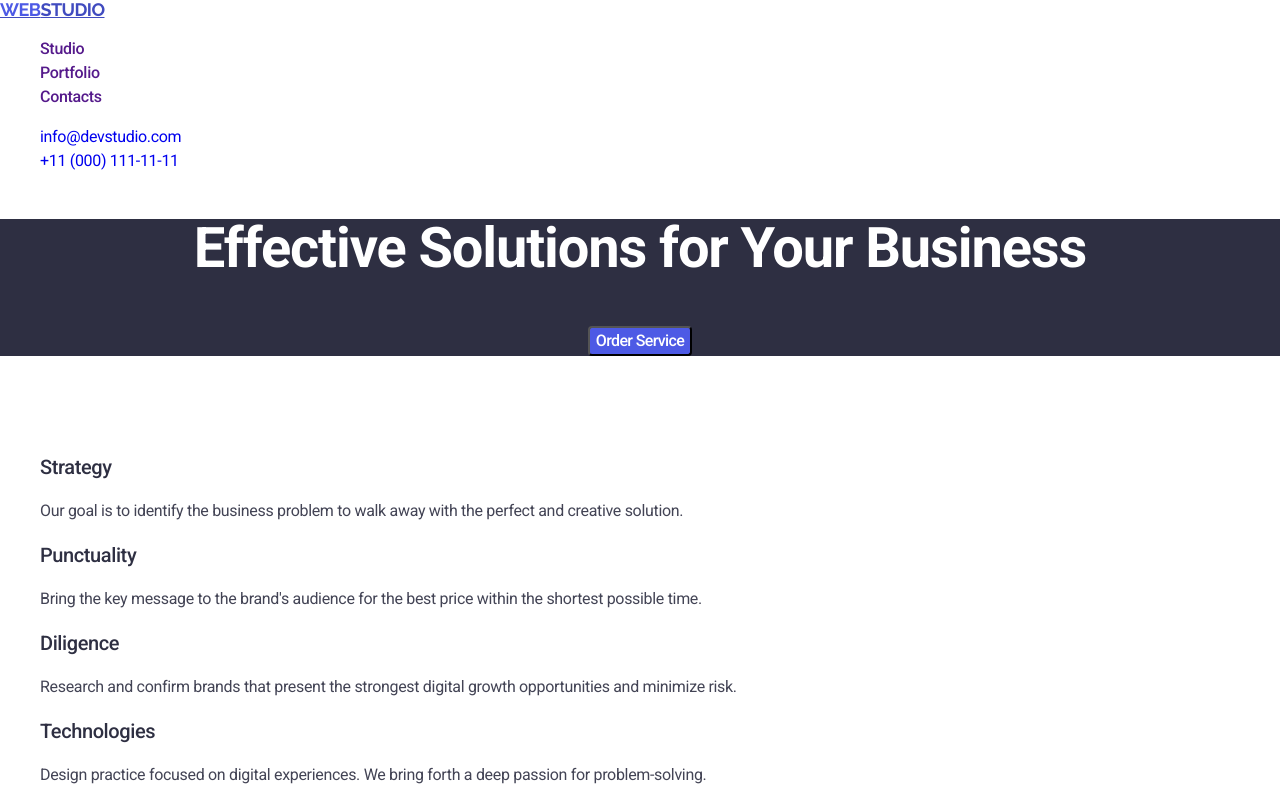
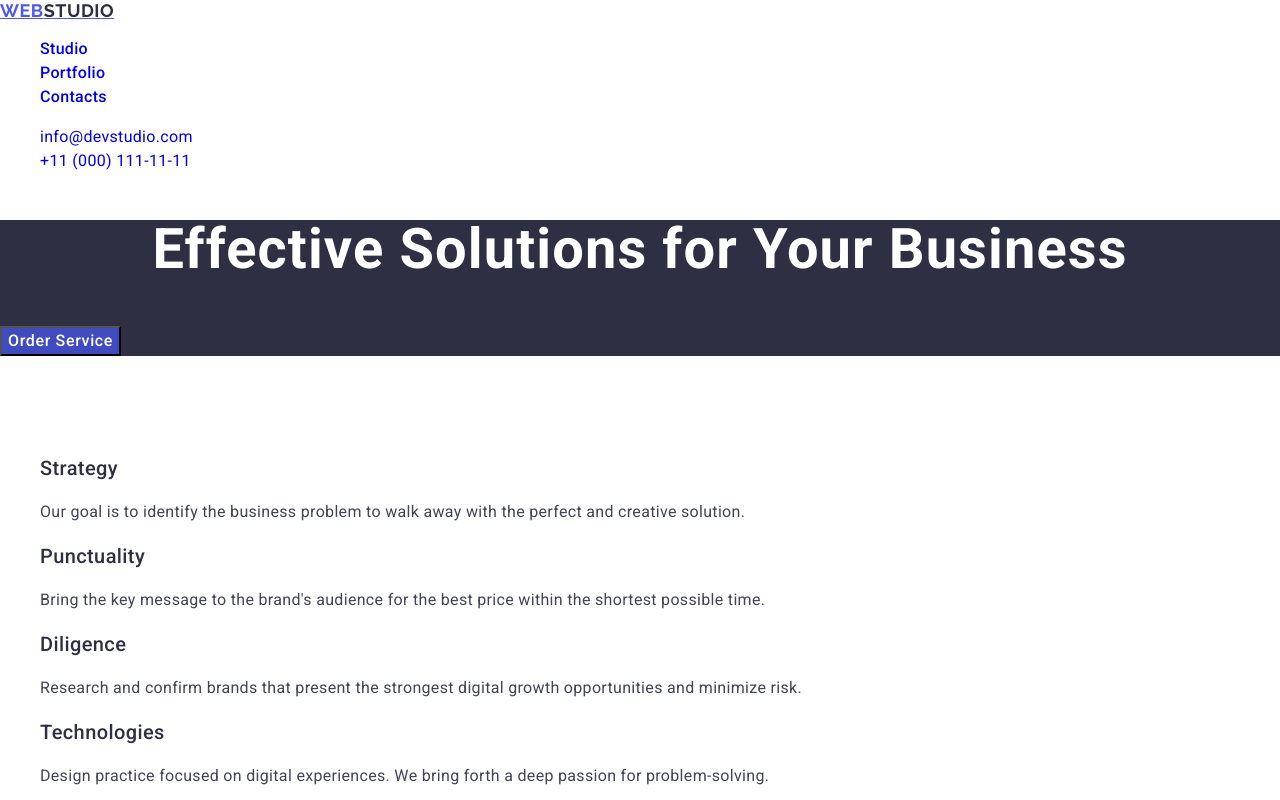
Before and after one commit to Ruslan-Chyzhenko/goit-markup-hw-02, a plain HTML site: page index.html in a window 1280 px wide. Both pictures are taken after a click on the button "Order Service". Shown: the top 800 px of the page. Drawn offline with nearby package versions, Linux system fonts and the light colour scheme.

Commit message:
index_hw_02_002

```diff
--- a/css/styles.css
+++ b/css/styles.css
@@ -1,47 +1,50 @@
 body {
   font-family: "Raleway", sans-serif;
   font-family: "Roboto", sans-serif;
+  color: #434455;
+  background-color: #ffffff;
 }
 
 /* Header */
 
-.header-title {
-  color: #2e2f42;
-  font-family: Raleway;
+.logo-title {
+  color: #4d5ae5;
+  font-family: Raleway, sans-serif;
   font-size: 18px;
   font-style: normal;
   font-weight: 700;
-  line-height: 1.16;
-  letter-spacing: -0.03em;
+  line-height: 1.17;
+  letter-spacing: 0.03em;
   text-transform: uppercase;
 }
 
-.header-list {
+.header-list-item {
   color: #2e2f42;
   font-family: Roboto;
   font-size: 16px;
   font-style: normal;
   font-weight: 500;
   line-height: 1.5;
-  letter-spacing: -0.02em;
+  letter-spacing: 0.02em;
 }
 
-.header-contact {
+.header-add-item {
   color: #434455;
   font-family: Roboto;
   font-size: 16px;
   font-style: normal;
   font-weight: 400;
   line-height: 1.5;
-  letter-spacing: -0.02em;
+  letter-spacing: 0.02em;
 }
 
-.header-add-item {
-  color: #434455;
+.span-logo {
+  color: #2e2f42;
 }
 
-span {
-  color: #4d5ae5;
+.link:hover,
+.link:focus {
+  color: #404bbf;
 }
 
 /* Main */
@@ -61,7 +64,7 @@ p {
   font-style: normal;
   font-weight: 400;
   line-height: 1.5;
-  letter-spacing: -0.02em;
+  letter-spacing: 0.02em;
 }
 
 h2 {
@@ -72,7 +75,7 @@ h2 {
   font-style: normal;
   font-weight: 700;
   line-height: 1.11;
-  letter-spacing: -0.02em;
+  letter-spacing: 0.02em;
   text-transform: capitalize;
 }
 
@@ -83,12 +86,11 @@ h3 {
   font-style: normal;
   font-weight: 500;
   line-height: 1.2;
-  letter-spacing: -0.02em;
+  letter-spacing: 0.02em;
 }
 
 a:hover,
 a:focus {
-  color: #404bbf;
   text-decoration: underline;
 }
 
@@ -102,25 +104,30 @@ h1 {
   font-style: normal;
   font-weight: 700;
   line-height: 1.07;
-  letter-spacing: -0.02em;
+  letter-spacing: 0.02em;
 }
 
 button {
-  border-radius: 4px;
   background: #4d5ae5;
-  box-shadow: rgba (0, 0, 0, 0.15);
-  margin: 0 auto;
-  display: block;
+}
+
+.button:hover,
+.button:focus {
+  background: #404bbf;
+}
+
+.button {
+  cursor: pointer;
 }
 
 .button {
   color: #fff;
-  font-family: Roboto;
+  font-family: Roboto, sans-serif;
   font-size: 16px;
   font-style: normal;
   font-weight: 500;
   line-height: 1.5;
-  letter-spacing: -0.04em;
+  letter-spacing: 0.04em;
   text-align: center;
 }
 
@@ -144,6 +151,10 @@ button {
   background: #f4f4fd;
 }
 
+.team-list-item {
+  background: #ffffff;
+}
+
 /* Section 4 */
 
 .section-text-four {
@@ -156,19 +167,15 @@ button {
   background: #2e2f42;
 }
 
-.footer-text-title {
-  color: #f4f4fd;
-  font-family: Raleway;
+.logo-footer {
+  color: #4d5ae5;
+  font-family: Raleway, sans-serif;
   font-size: 18px;
   font-style: normal;
   font-weight: 700;
-  line-height: 1.16;
-  letter-spacing: -0.03em;
+  line-height: 1.17;
+  letter-spacing: 0.03em;
   text-transform: uppercase;
-  width: 71px;
-  height: 21px;
-  flex-direction: column;
-  justify-content: center;
 }
 
 .footer-text {
@@ -178,5 +185,9 @@ button {
   font-style: normal;
   font-weight: 400;
   line-height: 1.5;
-  letter-spacing: -0.02em;
+  letter-spacing: 0.02em;
 }
+
+.span-logo-footer {
+  color: #f4f4fd;
+}
--- a/index.html
+++ b/index.html
@@ -23,20 +23,30 @@
   <body>
     <header class="header">
       <nav class="header-navigation">
-        <a class="header-title" href="./index.html"><span>Web</span>Studio</a>
+        <a class="logo-title" href="./index.html"
+          >Web<span class="span-logo">Studio</span>
+        </a>
         <ul class="header-list">
-          <li class="header-list-item"><a href="">Studio</a></li>
-          <li class="header-list-item"><a href="">Portfolio</a></li>
-          <li class="header-list-item"><a href="">Contacts</a></li>
+          <li class="header-list-item">
+            <a class="link" href="./index.html">Studio</a>
+          </li>
+          <li class="header-list-item">
+            <a class="link" href="./index.html">Portfolio</a>
+          </li>
+          <li class="header-list-item">
+            <a class="link" href="./index.html">Contacts</a>
+          </li>
         </ul>
       </nav>
       <address class="header-contact">
         <ul class="header-add">
           <li class="header-add-item">
-            <a href="mailto:info@devstudio.com">info@devstudio.com</a><br />
+            <a class="link" href="mailto:info@devstudio.com"
+              >info@devstudio.com</a
+            ><br />
           </li>
           <li class="header-add-item">
-            <a href="tel:+110001111111">+11 (000) 111-11-11</a>
+            <a class="link" href="tel:+110001111111">+11 (000) 111-11-11</a>
           </li>
         </ul>
       </address>
@@ -108,7 +118,7 @@
             <h3 class="team-subtitle">Tom Ford</h3>
             <p class="team-text">Frontend Developer</p>
           </li>
-          <li class="team-list-item">
+          <li class="c">
             <img
               src="./images/img_03.jpg"
               alt="Personal photo Marketing"
@@ -137,7 +147,7 @@
             <img
               src="./images/img_001.jpg"
               alt="Photo Banking App"
-              width="264"
+              width="360"
             />
             <h3 class="portfolio-subtitle">Banking App</h3>
             <p class="portfolio-text">App</p>
@@ -146,7 +156,7 @@
             <img
               src="./images/img_002.jpg"
               alt="Photo Cashless Payment"
-              width="264"
+              width="360"
             />
             <h3 class="portfolio-subtitle">Cashless Payment</h3>
             <p class="portfolio-text">Marketing</p>
@@ -155,7 +165,7 @@
             <img
               src="./images/img_003.jpg"
               alt="Photo Meditation App"
-              width="264"
+              width="360"
             />
             <h3 class="portfolio-subtitle">Meditation App</h3>
             <p class="portfolio-text">App</p>
@@ -164,7 +174,7 @@
             <img
               src="./images/img_004.jpg"
               alt="Photo Taxi Service"
-              width="264"
+              width="360"
             />
             <h3 class="portfolio-subtitle">Taxi Service</h3>
             <p class="portfolio-text">Marketing</p>
@@ -173,7 +183,7 @@
             <img
               src="./images/img_005.jpg"
               alt="Photo Screen Illustrations"
-              width="264"
+              width="360"
             />
             <h3 class="portfolio-subtitle">Screen Illustrations</h3>
             <p class="portfolio-text">Design</p>
@@ -182,7 +192,7 @@
             <img
               src="./images/img_006.jpg"
               alt="Photo Online Courses"
-              width="264"
+              width="360"
             />
             <h3 class="portfolio-subtitle">Online Courses</h3>
             <p class="portfolio-text">Marketing</p>
@@ -192,8 +202,8 @@
     </main>
 
     <footer class="footer-background">
-      <a class="footer-text-title" href="./index.html"
-        ><span>Web</span>Studio</a
+      <a class="logo-footer" href="./index.html"
+        >Web<span class="span-logo-footer">Studio</span></a
       >
       <p class="footer-text">
         Increase the flow of customers and sales for your business with digital
```
